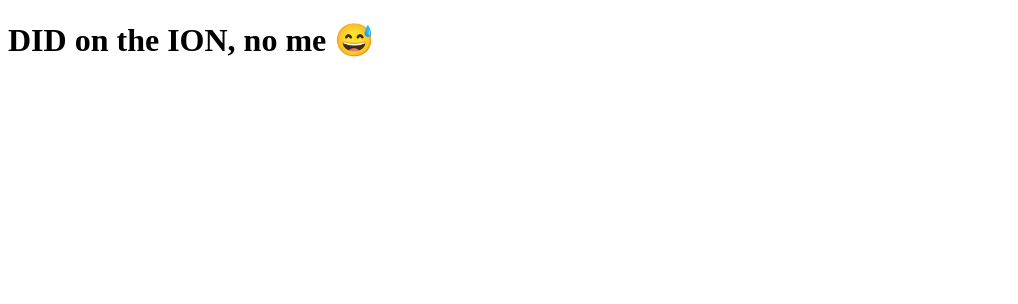
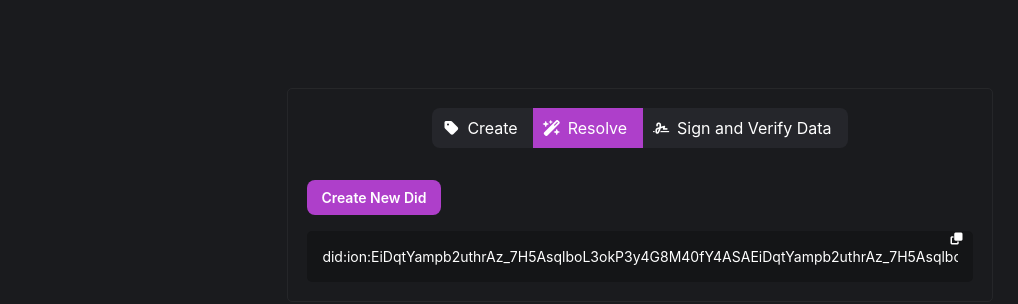
Before and after one commit to ionleu/did-ion-web, a React (Create React App) app: page / in a window 1280 px wide. Shown: the top 304 px of the page, without its empty margins (0-1018 px from the left). Built offline with nearby package versions, Linux system fonts and the light colour scheme.

Commit message:
feat(user-interface): added user interface for create new did

```diff
--- a/public/index.html
+++ b/public/index.html
@@ -24,6 +24,18 @@
       Learn how to configure a non-root public URL by running `npm run build`.
     -->
     <title>DID on ION Network</title>
+
+    <link
+      rel="stylesheet"
+      href="https://cdn.jsdelivr.net/npm/bulma@0.9.4/css/bulma.min.css"
+    />
+    <link
+      rel="stylesheet"
+      href="https://cdnjs.cloudflare.com/ajax/libs/font-awesome/6.2.1/css/all.min.css"
+      integrity="sha512-MV7K8+y+gLIBoVD59lQIYicR65iaqukzvf/nwasF0nqhPay5w/9lJmVM2hMDcnK1OnMGCdVK+iQrJ7lzPJQd1w=="
+      crossorigin="anonymous"
+      referrerpolicy="no-referrer"
+    />
   </head>
   <body>
     <noscript>You need to enable JavaScript to run this app.</noscript>
--- a/src/App.tsx
+++ b/src/App.tsx
@@ -1,7 +1,51 @@
 const App = () => {
   return (
-    <div className="App">
-      <h1>DID on the ION, no me 😅</h1>
+    <div className="container">
+      <div className="columns">
+        <div className="column is-three-fifths is-offset-one-fifth main">
+          <div className="buttons has-addons">
+            <button className="button">
+              <span className="icon is-small">
+                <i className="fa fa-tag"></i>
+              </span>
+              <span>Create</span>
+            </button>
+
+            <button className="button is-primary is-selected">
+              <span className="icon is-small">
+                <i className="fa fa-wand-magic-sparkles"></i>
+              </span>
+              <span>Resolve</span>
+            </button>
+
+            <button className="button">
+              <span className="icon is-small">
+                <i className="fas fa-signature"></i>
+              </span>
+              <span>Sign and Verify Data</span>
+            </button>
+          </div>
+
+          <div className="content mt-5">
+            <div className="create-did">
+              <button className="button is-primary button-action">
+                Create New Did
+              </button>
+
+              <div className="highlight mt-4">
+                <i className="fa fa-copy copy-icon"></i>
+                <div
+                  style={{
+                    overflowX: "auto",
+                  }}
+                >
+                  did:ion:EiDqtYampb2uthrAz_7H5AsqlboL3okP3y4G8M40fY4ASAEiDqtYampb2uthrAz_7H5AsqlboL3okP3y4G8M40fY4ASA
+                </div>
+              </div>
+            </div>
+          </div>
+        </div>
+      </div>
     </div>
   );
 };
--- /dev/null
+++ b/src/assets/css/styles.css
@@ -0,0 +1,61 @@
+html {
+    background-color: #1a1b1e;
+
+}
+
+body, .button {
+    color: white;
+}
+
+.main {
+    margin-top: 100px;
+    border: 1px solid #76767621;
+    border-radius: 5px;
+}
+
+.highlight {
+    background-color: #141517;
+    border-radius: 5px;
+    padding: 15px;
+    position: relative;
+    font-size: 14px;
+}
+
+.copy-icon {
+    position: absolute;
+    right: 10px;
+    top: 2px;
+    font-size: 12px;
+    cursor: pointer;
+}
+
+.button-action {
+    font-weight: 600;
+    font-size: 14px;
+}
+
+.button {
+    border-radius: 8px;
+    background-color: #25262b;
+    border: unset;
+}
+
+.buttons.has-addons {
+    justify-content: center;
+}
+
+.fas {
+    font-size: 13px;
+}
+
+.button.is-primary {
+    background-color: #ae3fca;
+}
+
+.button.is-primary:hover {
+    background-color: #872d9d;
+}
+
+.column {
+    padding: 1.2rem;
+}
--- a/src/index.tsx
+++ b/src/index.tsx
@@ -2,6 +2,7 @@ import React from "react";
 import ReactDOM from "react-dom/client";
 import App from "./App";
 import reportWebVitals from "./reportWebVitals";
+import "./assets/css/styles.css";
 
 const root = ReactDOM.createRoot(
   document.getElementById("root") as HTMLElement
```
